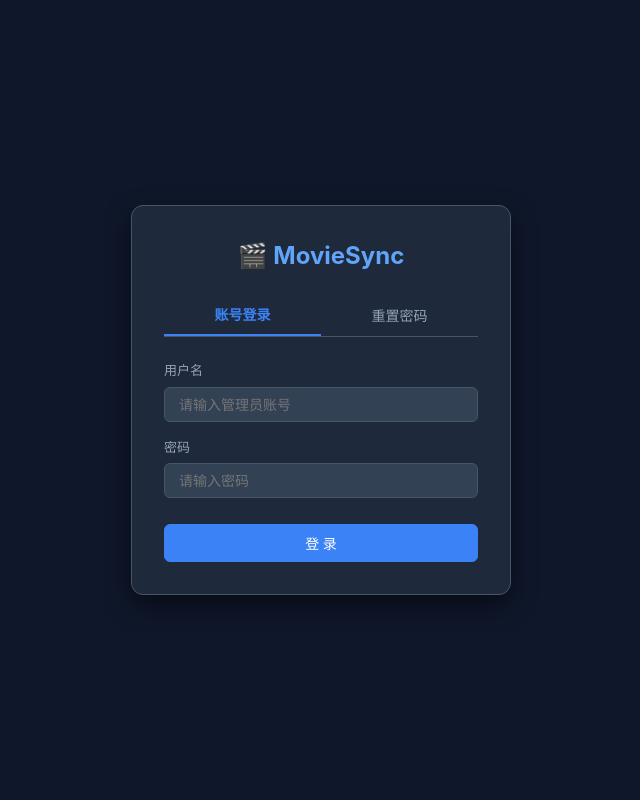
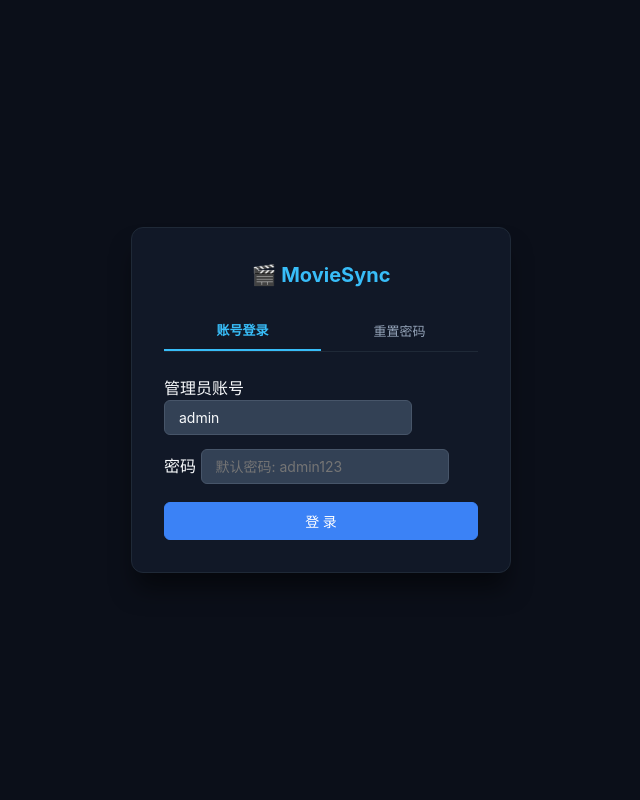
Before and after one commit to rinzaki007/DouQuarkHub, a Flask app: template templates/login.html in a window 1280 px wide. Shown: the whole page, without its empty margins (319-959 px from the left). Run offline with Flask 3, Linux system fonts and the light colour scheme; the template is opened without the code that fills it, so the values that code supplies are empty; the visitor is signed in with stand-in values (Sample User, id 1).

Commit message:
Update login.html

```diff
--- a/templates/login.html
+++ b/templates/login.html
@@ -2,90 +2,81 @@
 <html lang="zh-CN">
 <head>
     <meta charset="UTF-8">
+    <meta name="viewport" content="width=device-width, initial-scale=1.0">
     <title>登录 - MovieSync 云影同步</title>
-    <link rel="stylesheet" href="/static/style.css">
+    <link rel="stylesheet" href="/static/css/style.css">
     <style>
         .login-wrapper {
             display: flex;
             justify-content: center;
             align-items: center;
             min-height: 100vh;
+            background: #0b0f19;
         }
         .login-card {
-            background: var(--bg-card);
-            border: 1px solid var(--border-color);
+            background: #111827;
+            border: 1px solid #1f2937;
             border-radius: 12px;
             padding: 32px;
             width: 380px;
-            box-shadow: 0 10px 25px rgba(0,0,0,0.5);
+            box-shadow: 0 20px 25px -5px rgba(0, 0, 0, 0.5);
         }
         .tab-header {
             display: flex;
             margin-bottom: 24px;
-            border-bottom: 1px solid var(--border-color);
+            border-bottom: 1px solid #1f2937;
         }
         .tab-btn {
             flex: 1;
             background: none;
             border: none;
-            color: var(--text-muted);
+            color: #94a3b8;
             padding: 10px;
             border-radius: 0;
             cursor: pointer;
+            font-size: 13px;
         }
         .tab-btn.active {
-            color: var(--primary-color);
-            border-bottom: 2px solid var(--primary-color);
+            color: #38bdf8;
+            border-bottom: 2px solid #38bdf8;
             font-weight: bold;
-        }
-        .form-group {
-            margin-bottom: 16px;
-        }
-        .form-group label {
-            display: block;
-            margin-bottom: 6px;
-            font-size: 13px;
-            color: var(--text-muted);
-        }
-        .form-group input {
-            width: 100%;
         }
     </style>
 </head>
 <body>
 <div class="login-wrapper">
     <div class="login-card">
-        <h2 style="text-align: center; margin-bottom: 20px; color: #60a5fa;">🎬 MovieSync</h2>
+        <h2 style="text-align: center; margin-bottom: 20px; color: #38bdf8; font-size: 20px;">🎬 MovieSync</h2>
 
         <div class="tab-header">
             <button class="tab-btn active" id="tab-login-btn" onclick="switchTab('login')">账号登录</button>
             <button class="tab-btn" id="tab-reset-btn" onclick="switchTab('reset')">重置密码</button>
         </div>
 
-        <!-- 登录表单 -->
-        <form id="form-login" action="/login" method="POST">
-            <div class="form-group">
-                <label>用户名</label>
-                <input type="text" name="username" placeholder="请输入管理员账号" required>
+        <!-- 账号登录 -->
+        <form id="form-login" onsubmit="handleLogin(event)">
+            <div class="form-group" style="margin-bottom: 14px;">
+                <label>管理员账号</label>
+                <input type="text" id="login-username" value="admin" required>
             </div>
-            <div class="form-group">
+            <div class="form-group" style="margin-bottom: 18px;">
                 <label>密码</label>
-                <input type="password" name="password" placeholder="请输入密码" required>
+                <input type="password" id="login-password" placeholder="默认密码: admin123" required>
             </div>
-            <button type="submit" style="width: 100%; margin-top: 10px;">登 录</button>
+            <button type="submit" class="btn-primary" style="width: 100%; height: 38px;">登 录</button>
         </form>
 
-        <!-- 重置密码表单 -->
-        <form id="form-reset" action="/reset-password" method="POST" style="display: none;">
-            <div class="form-group">
-                <label>管理员凭证密钥 (RESET_TOKEN)</label>
-                <input type="text" name="token" placeholder="请输入环境变量中的重置Token" required>
+        <!-- 重置密码 -->
+        <form id="form-reset" onsubmit="handleReset(event)" style="display: none;">
+            <div class="form-group" style="margin-bottom: 14px;">
+                <label>凭证密钥 (RESET_TOKEN)</label>
+                <input type="text" id="reset-token" placeholder="默认 Token: moviesync2026" required>
             </div>
-            <div class="form-group">
-                <label>新密码</label>
-                <input type="password" name="new_password" placeholder="设置新密码" required>
+            <div class="form-group" style="margin-bottom: 18px;">
+                <label>设置新密码</label>
+                <input type="password" id="reset-new-password" placeholder="请输入新密码" required>
             </div>
-            <button type="submit" class="btn-secondary" style="width: 100%; margin-top: 10px;">确认重置密码</button>
+            <button type="submit" class="btn-secondary" style="width: 100%; height: 38px;">确认重置密码</button>
         </form>
     </div>
 </div>
@@ -104,6 +95,37 @@ function switchTab(tab) {
         document.getElementById('tab-login-btn').classList.remove('active');
     }
 }
+
+async function handleLogin(e) {
+    e.preventDefault();
+    const username = document.getElementById('login-username').value;
+    const password = document.getElementById('login-password').value;
+    const res = await fetch('/api/login', {
+        method: 'POST',
+        headers: {'Content-Type': 'application/json'},
+        body: JSON.stringify({username, password})
+    });
+    const data = await res.json();
+    if(data.success) {
+        window.location.href = '/';
+    } else {
+        alert(data.message);
+    }
+}
+
+async function handleReset(e) {
+    e.preventDefault();
+    const token = document.getElementById('reset-token').value;
+    const new_password = document.getElementById('reset-new-password').value;
+    const res = await fetch('/api/reset-password', {
+        method: 'POST',
+        headers: {'Content-Type': 'application/json'},
+        body: JSON.stringify({token, new_password})
+    });
+    const data = await res.json();
+    alert(data.message);
+    if(data.success) switchTab('login');
+}
 </script>
 </body>
 </html>
```
